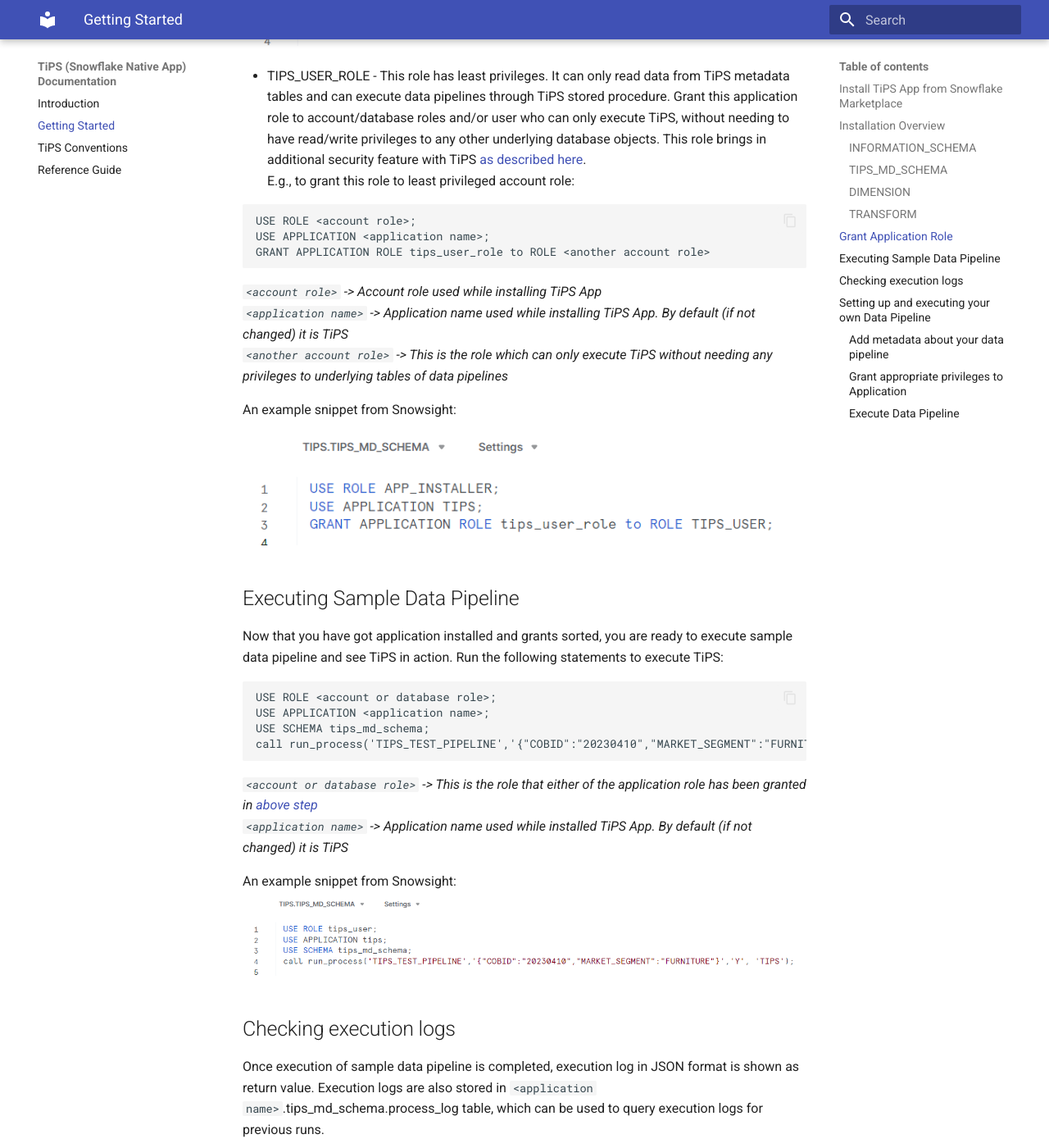
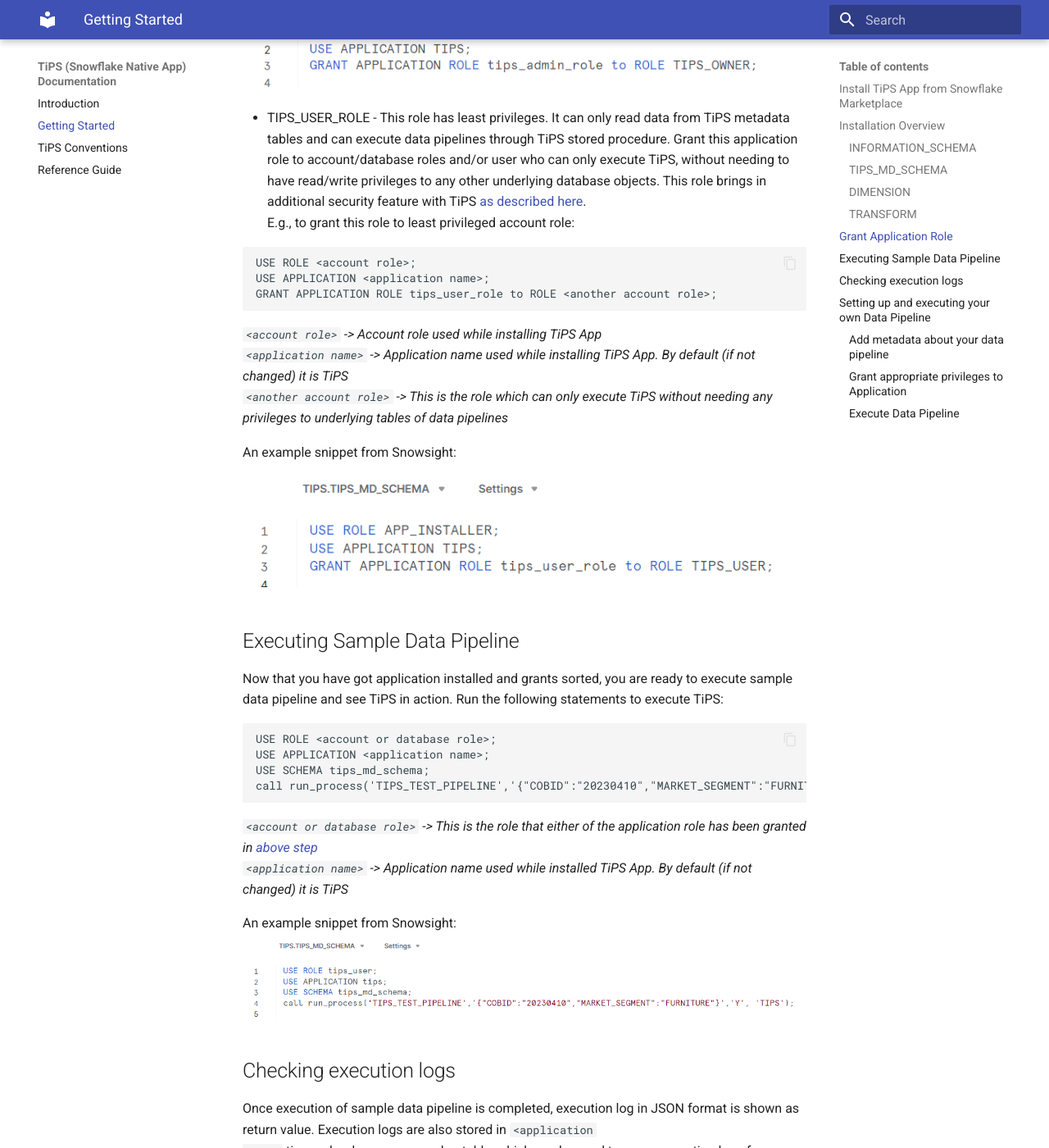
Before and after one commit to ProjectiveGroupUK/tips-sf-native-app-docs, an MkDocs documentation site: the page built from docs/getting-started.md, in a window 1280 px wide and 1400 px high, scrolled down 1806 px. Shown: the whole window at 82% size. Built offline with MkDocs 1.6.1 and Material for MkDocs 9.7.7, drawn with Linux system fonts in a browser that asks for light colours; comment, search, counter and statistics services are not loaded; part of the change alters nothing that is shown; some of the changed text lies outside the part shown.

````diff
--- a/docs/getting-started.md
+++ b/docs/getting-started.md
@@ -25,10 +25,10 @@ TiPS App is installed with 2 application roles:
 ```
 USE ROLE <account role>;
 USE APPLICATION <application name>;
-GRANT APPLICATION ROLE tips_admin_role to ROLE SYSADMIN
+GRANT APPLICATION ROLE tips_admin_role to ROLE <another account role>;
 ```
 
-*`<account role>` -> Account role used while installing TiPS App*<br>*`<application name>` -> Application name used while installing TiPS App. By default (if not changed) it is TiPS*
+*`<account role>` -> Account role used while installing TiPS App*<br>*`<application name>` -> Application name used while installing TiPS App. By default (if not changed) it is TiPS*<br>*`<another account role>` -> This is the role which would have read/write/execution privileges to TiPS metadata tables and stored procedure*
 
 An example snippet from Snowsight:
 ![Process Cmd Table Example](images/getting_started_grant_tips_admin_role.png)
@@ -38,7 +38,7 @@ An example snippet from Snowsight:
 ```
 USE ROLE <account role>;
 USE APPLICATION <application name>;
-GRANT APPLICATION ROLE tips_user_role to ROLE <another account role>
+GRANT APPLICATION ROLE tips_user_role to ROLE <another account role>;
 ```
 
 *`<account role>` -> Account role used while installing TiPS App*<br>*`<application name>` -> Application name used while installing TiPS App. By default (if not changed) it is TiPS*<br>*`<another account role>` -> This is the role which can only execute TiPS without needing any privileges to underlying tables of data pipelines*
@@ -53,7 +53,7 @@ Now that you have got application installed and grants sorted, you are ready to
 USE ROLE <account or database role>;
 USE APPLICATION <application name>;
 USE SCHEMA tips_md_schema;
-call run_process('TIPS_TEST_PIPELINE','{"COBID":"20230410","MARKET_SEGMENT":"FURNITURE"}','Y', <application name>);;
+call run_process('TIPS_TEST_PIPELINE','{"COBID":"20230410","MARKET_SEGMENT":"FURNITURE"}','Y', '<application name>');
 ```
 *`<account or database role>` -> This is the role that either of the application role has been granted in [above step](#grant-application-role)*<br>*`<application name>` -> Application name used while installed TiPS App. By default (if not changed) it is TiPS*
 
````
